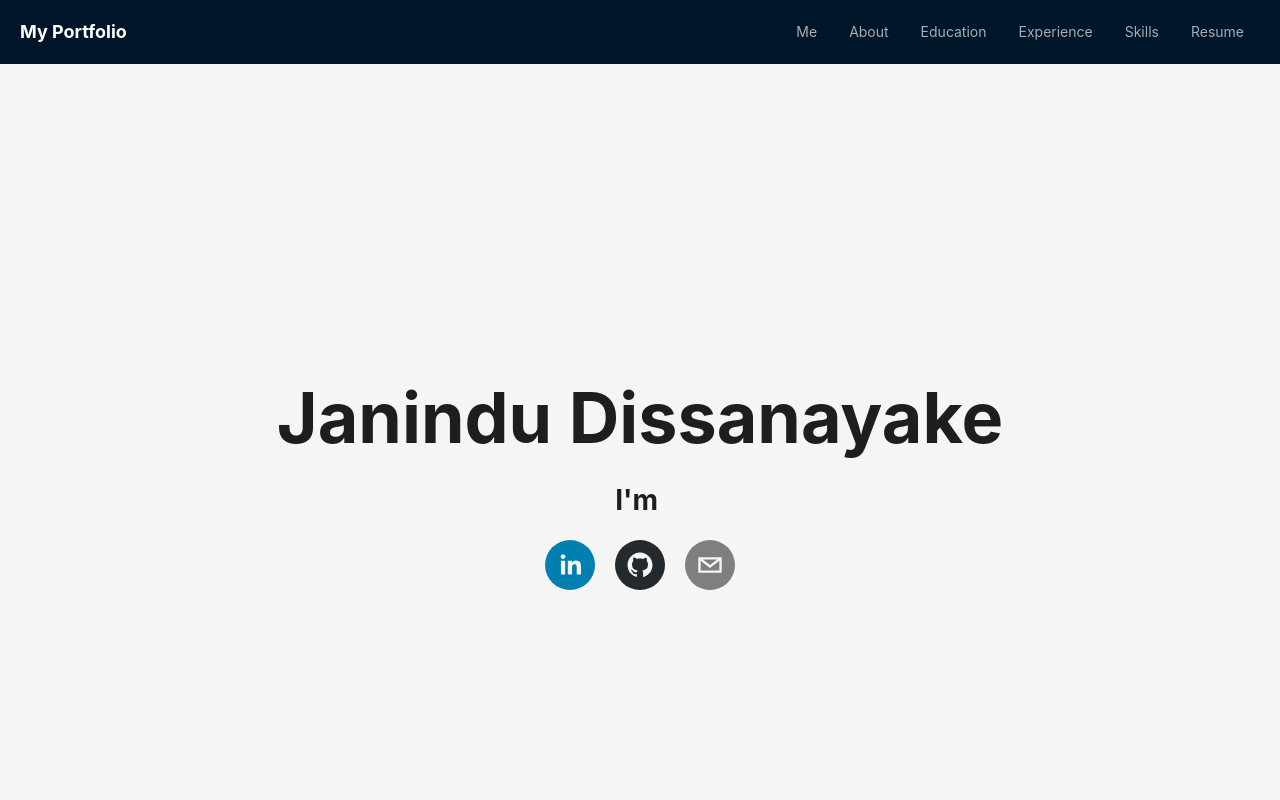
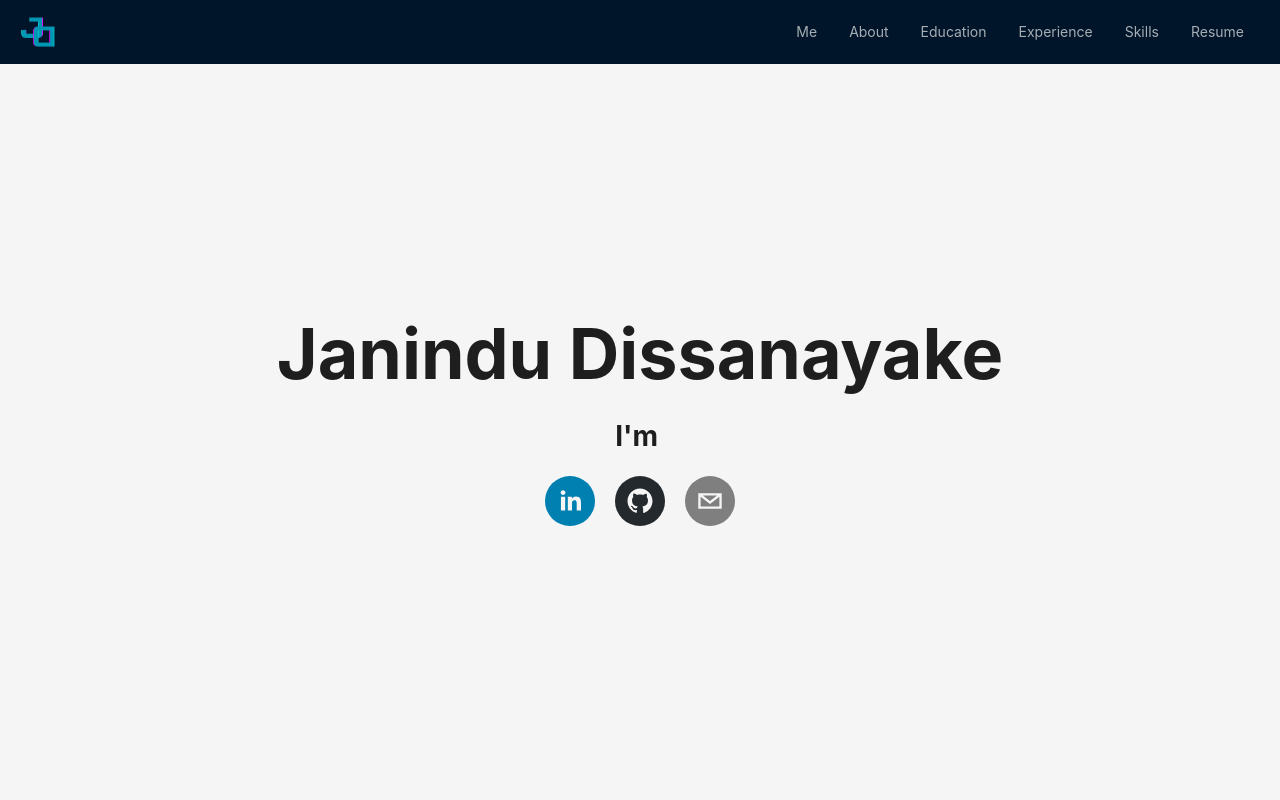
Before and after one commit to JaninduDiz/portfolio, a React (Vite) app: page / in a window 1280 px wide. Shown: the top 800 px of the page. Built offline with nearby package versions, Linux system fonts and the light colour scheme.

Commit message:
feat: update logo path in index.html, add logo import in App.jsx, and include typewriter-effect dependency

```diff
--- a/index.html
+++ b/index.html
@@ -2,7 +2,7 @@
 <html lang="en">
   <head>
     <meta charset="UTF-8" />
-    <link rel="icon" type="image/png" href="./public/logo.png" />
+    <link rel="icon" type="image/png" href="/logo.png" />
     <meta name="viewport" content="width=device-width, initial-scale=1.0" />
     <title>Janindu Dissanayake</title>
   </head>
--- a/package.json
+++ b/package.json
@@ -14,7 +14,8 @@
     "antd": "^5.24.6",
     "react": "^19.0.0",
     "react-dom": "^19.0.0",
-    "react-social-icons": "^6.22.0"
+    "react-social-icons": "^6.22.0",
+    "typewriter-effect": "^2.21.0"
   },
   "devDependencies": {
     "@eslint/js": "^9.21.0",
--- a/src/App.jsx
+++ b/src/App.jsx
@@ -4,6 +4,7 @@ import { useState } from "react";
 import LINKS from "./constants";
 import { About, Me, Skills, Education, Experience } from "./sections";
 import "./App.css";
+import Logo from "/logo.png";
 
 const { Header, Content, Footer } = Layout;
 
@@ -50,8 +51,10 @@ function App() {
           padding: "0 20px",
         }}
       >
-        <div style={{ color: "#fff", fontWeight: "bold", fontSize: "18px" }}>
-          My Portfolio
+        <div style={{ alignItems: "center", display: "flex" }}>
+          <a href="/" style={{ display: "flex", alignItems: "center" }}>
+            <img src={Logo} alt="Logo" style={{ width: "40px" }} />
+          </a>
         </div>
 
         <div className="desktop-menu">
@@ -86,7 +89,7 @@ function App() {
         </Drawer>
       </Header>
 
-      <Content style={{ paddingTop: 64 }}>
+      <Content>
         {menuItems
           .filter((item) => !item.external)
           .map(({ key, component }) => (
```
Also changed, not shown: 1 other file (tests, documents, lock files or other folders).
